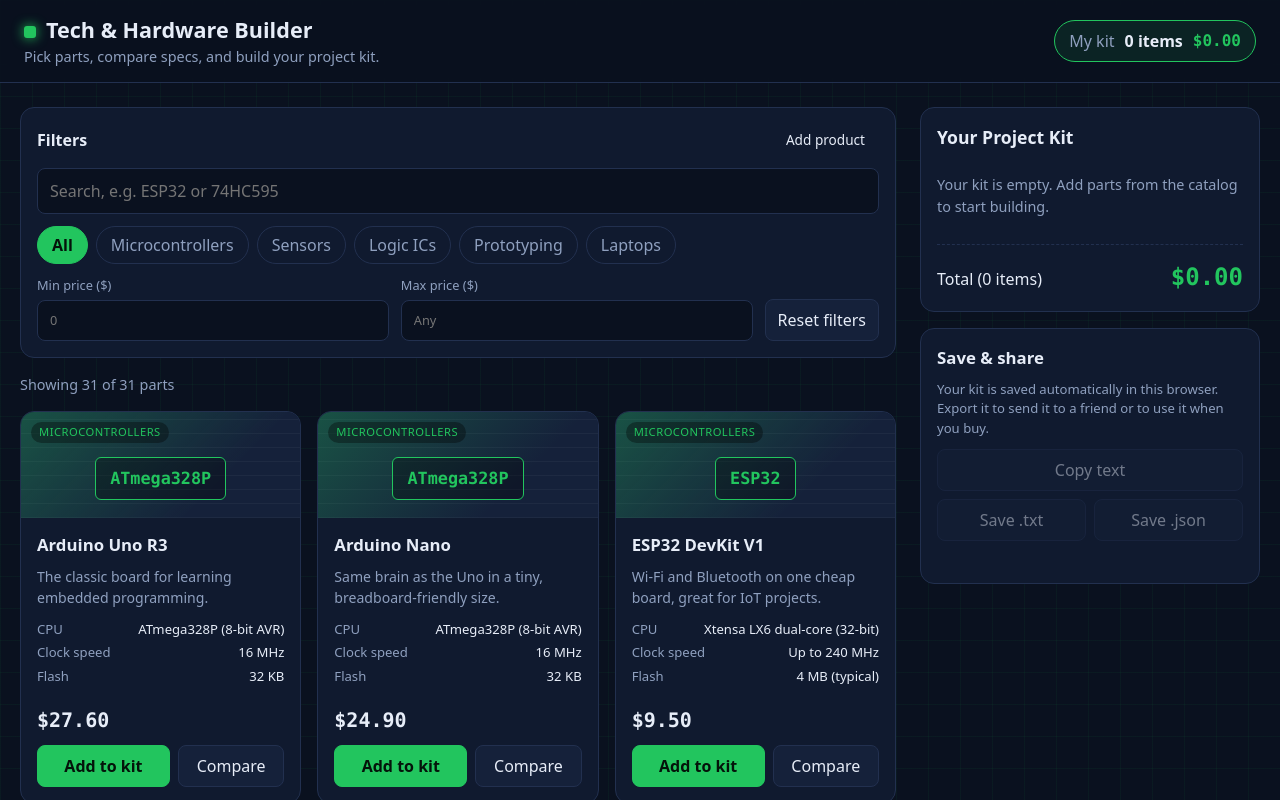
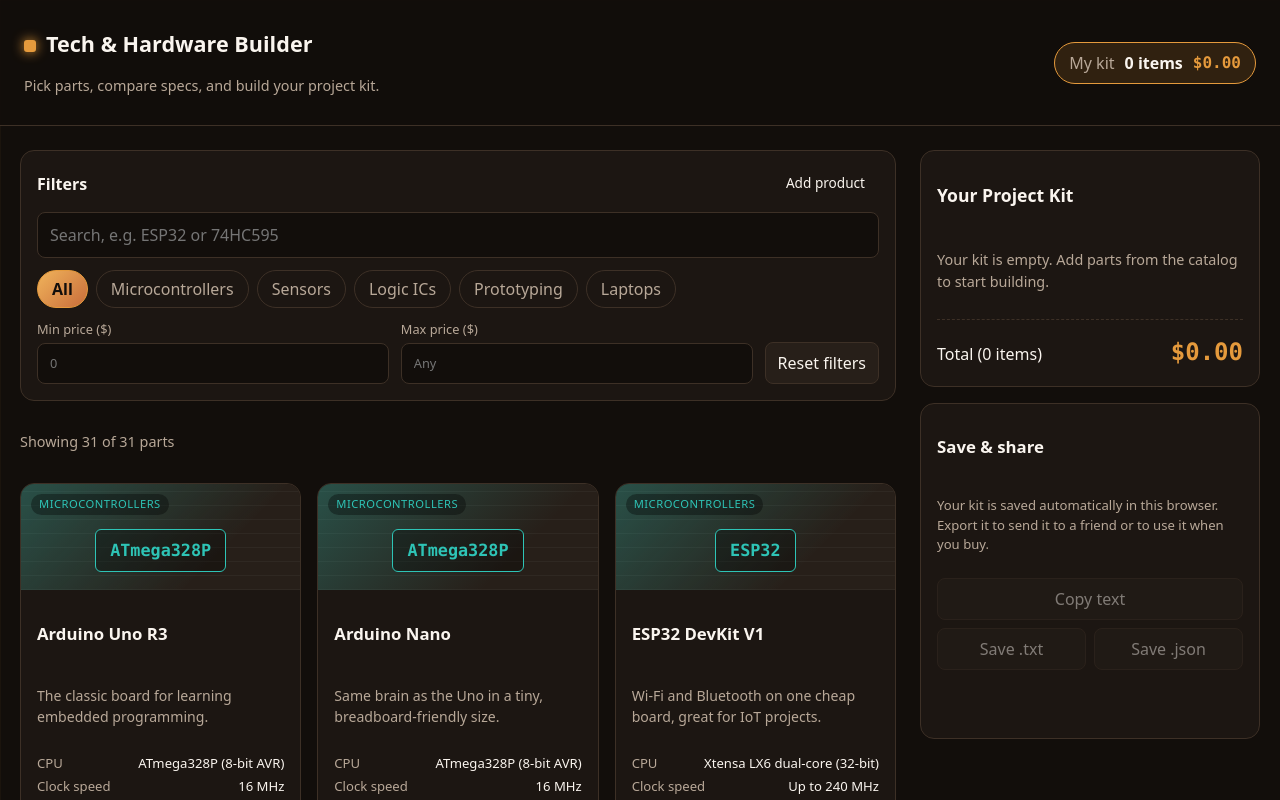
Before and after one commit to alhusseinaliabdrabbomuhammad-eng/tech-hardware-builder, a React (Vite) app: page / in a window 1280 px wide. Shown: the top 800 px of the page. Built offline with nearby package versions, Linux system fonts and the light colour scheme.

Commit message:
update UI

```diff
--- a/src/App.css
+++ b/src/App.css
@@ -8,7 +8,7 @@
   justify-content: space-between;
   gap: 16px;
   padding: 14px 24px;
-  background: rgba(10, 17, 31, 0.85);
+  background: rgba(18, 14, 11, 0.9);
   backdrop-filter: blur(10px);
   border-bottom: 1px solid var(--border);
 }
@@ -42,7 +42,7 @@
   color: var(--text);
   text-decoration: none;
   white-space: nowrap;
-  background: rgba(34, 197, 94, 0.1);
+  background: rgba(229, 154, 60, 0.14);
   border: 1px solid var(--green);
   border-radius: 999px;
 }
--- a/src/components/Compare.css
+++ b/src/components/Compare.css
@@ -31,7 +31,7 @@
   display: grid;
   place-items: center;
   padding: 16px;
-  background: rgba(3, 8, 18, 0.78);
+  background: rgba(14, 10, 8, 0.85);
   backdrop-filter: blur(4px);
 }
 
@@ -85,6 +85,6 @@
   margin-left: 8px;
   padding: 1px 8px;
   font-size: 0.7rem;
-  background: rgba(34, 197, 94, 0.15);
+  background: rgba(229, 154, 60, 0.16);
   border-radius: 999px;
 }
--- a/src/components/Filters.css
+++ b/src/components/Filters.css
@@ -76,9 +76,10 @@
 
 .chip-button.active {
   font-weight: 600;
-  color: #04130a;
+  color: #120e0b;
   background: var(--green);
   border-color: var(--green);
+  background: linear-gradient(135deg, #f0b35b 0%, #c86d3b 100%);
 }
 
 .price-row {
--- a/src/components/ProductCard.css
+++ b/src/components/ProductCard.css
@@ -126,5 +126,7 @@
 
 .btn-selected {
   border-color: var(--green);
-  color: var(--green);
+  background: linear-gradient(135deg, #eab354 0%, #c96836 100%);
+  color: #120e0b;
+  font-weight: 700;
 }
--- a/src/data/products.js
+++ b/src/data/products.js
@@ -14,11 +14,11 @@ export const categories = [
 
 // لون كل فئة، بنستخدمه في شكل الكارت
 export const categoryColors = {
-  Microcontrollers: "#22c55e",
-  Sensors: "#22d3ee",
-  "Logic ICs": "#f59e0b",
-  Prototyping: "#a78bfa",
-  Laptops: "#60a5fa",
+  Microcontrollers: "#2ec4b6",
+  Sensors: "#f4a261",
+  "Logic ICs": "#e76f51",
+  Prototyping: "#e9c46a",
+  Laptops: "#4ea8de",
 };
 
 export const products = [
--- a/src/index.css
+++ b/src/index.css
@@ -1,15 +1,15 @@
-/* الألوان والستايل العام للموقع كله */
+/* Creative Warm Amber, Copper & Teal Theme */
 :root {
-  --bg: #0a111f;
-  --panel: #101a2f;
-  --panel-2: #15213a;
-  --border: #22304f;
-  --text: #e7edf8;
-  --muted: #8fa0bf;
-  --green: #22c55e;
-  --red: #f87171;
+  --bg: #120e0b;
+  --panel: #1c1612;
+  --panel-2: #271f19;
+  --border: #3d3026;
+  --text: #faf5ef;
+  --muted: #b8a898;
+  --green: #e59a3c;
+  --red: #e05a36;
   --mono: ui-monospace, SFMono-Regular, Menlo, Consolas, monospace;
-  color-scheme: dark;
+  color-scheme: light;
 }
 
 * {
@@ -27,18 +27,9 @@ body {
   line-height: 1.5;
   color: var(--text);
   background-color: var(--bg);
-  /* خطوط خفيفة تشبه لوحة الدوائر */
   background-image:
-    linear-gradient(rgba(34, 197, 94, 0.05) 1px, transparent 1px),
-    linear-gradient(90deg, rgba(34, 197, 94, 0.05) 1px, transparent 1px);
-  background-size: 32px 32px;
-}
-
-h1,
-h2,
-h3,
-p {
-  margin: 0;
+    linear-gradient(rgba(229, 154, 60, 0.045) 1px, transparent 1px),
+    linear-gradient(90deg, rgba(229, 154, 60, 0.045) 1px, transparent 1px);
 }
 
 button,
@@ -61,31 +52,35 @@ button:disabled {
   outline-offset: 2px;
 }
 
-/* أزرار بنستخدمها في أكتر من مكان */
+/* Shared button base style */
 .btn {
   padding: 8px 12px;
   background: var(--panel-2);
   border: 1px solid var(--border);
   border-radius: 8px;
-  transition: border-color 0.15s ease, filter 0.15s ease;
+  font-family: inherit;
+  transition: border-color 0.15s ease, background 0.15s ease;
 }
 
 .btn:hover:not(:disabled) {
-  border-color: var(--green);
+  background: #3d2e2a;
+  border-color: #5a4a40;
 }
 
+/* Primary call-to-action button */
 .btn-primary {
   background: var(--green);
   border-color: var(--green);
-  color: #04130a;
+  color: #000000;
   font-weight: 600;
 }
 
 .btn-primary:hover:not(:disabled) {
-  filter: brightness(1.1);
+  background: #d48f2a;
+  border-color: #d48f2a;
 }
 
-/* حركة صغيرة بتتكرر لما السعر يتغير */
+/* Animation for price changes */
 @keyframes pop {
   from {
     transform: scale(1.15);
@@ -95,7 +90,7 @@ button:disabled {
   }
 }
 
-/* لو المستخدم مفعّل تقليل الحركة في جهازه منعمل حركة خالص */
+/* Reduced motion */
 @media (prefers-reduced-motion: reduce) {
   html {
     scroll-behavior: auto;
```
Also changed, not shown: index.html (line endings or trailing spaces).
